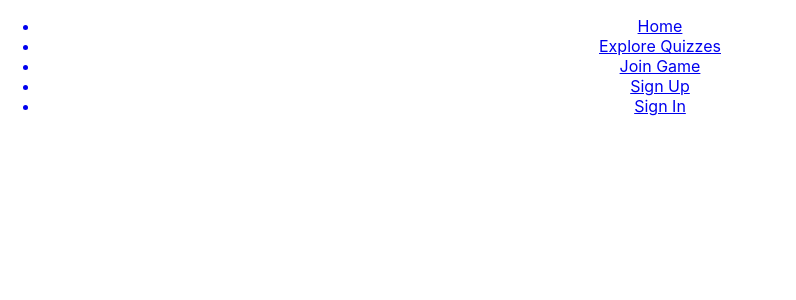
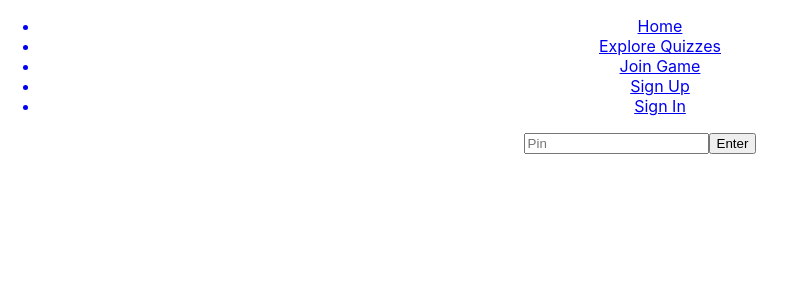
Before and after one commit to alexanderchao123/kwizit-frontend, a React (Create React App) app: page /rounds/join in a window 1280 px wide. Shown: the top 300 px of the page, without its empty margins (0-796 px from the left). Built offline with nearby package versions, Linux system fonts and the light colour scheme.

Commit message:
create form element in RoundJoin component to take the pin

```diff
--- a/src/components/rounds/RoundJoin.js
+++ b/src/components/rounds/RoundJoin.js
@@ -3,7 +3,10 @@ import React, { Component } from 'react'
 class RoundJoin extends Component {
   render() {
     return (
-      <div>Round Join</div>
+      <form>
+        <input type="text" placeholder="Pin"/>
+        <button type="submit">Enter</button>
+      </form>
     )
   }
 }
--- a/src/containers/RoundContainer.js
+++ b/src/containers/RoundContainer.js
@@ -1,5 +1,6 @@
 import React, { Component, Fragment } from 'react'
 import { Switch, Route } from 'react-router-dom'
+import RoundJoin from '../components/rounds/RoundJoin'
 import RoundLobby from '../components/rounds/RoundLobby'
 import RoundQuestionBlock from '../components/rounds/RoundQuestionBlock'
 import RoundQuestionResult from '../components/rounds/RoundQuestionResult'
@@ -11,6 +12,7 @@ class RoundContainer extends Component {
     return(
       <Fragment>
         <Switch>
+          <Route path="/rounds/join" render={(props) => <RoundJoin {...props}/>}/>
           <Route path="/rounds/:pin/lobby" render={(props) => <RoundLobby {...props}/>}/>
           <Route path="/rounds/:pin/questionblock" render={(props) => <RoundQuestionBlock {...props}/>}/>
           <Route path="/rounds/:pin/questionresult" render={(props) => <RoundQuestionResult {...props}/>}/>
```
